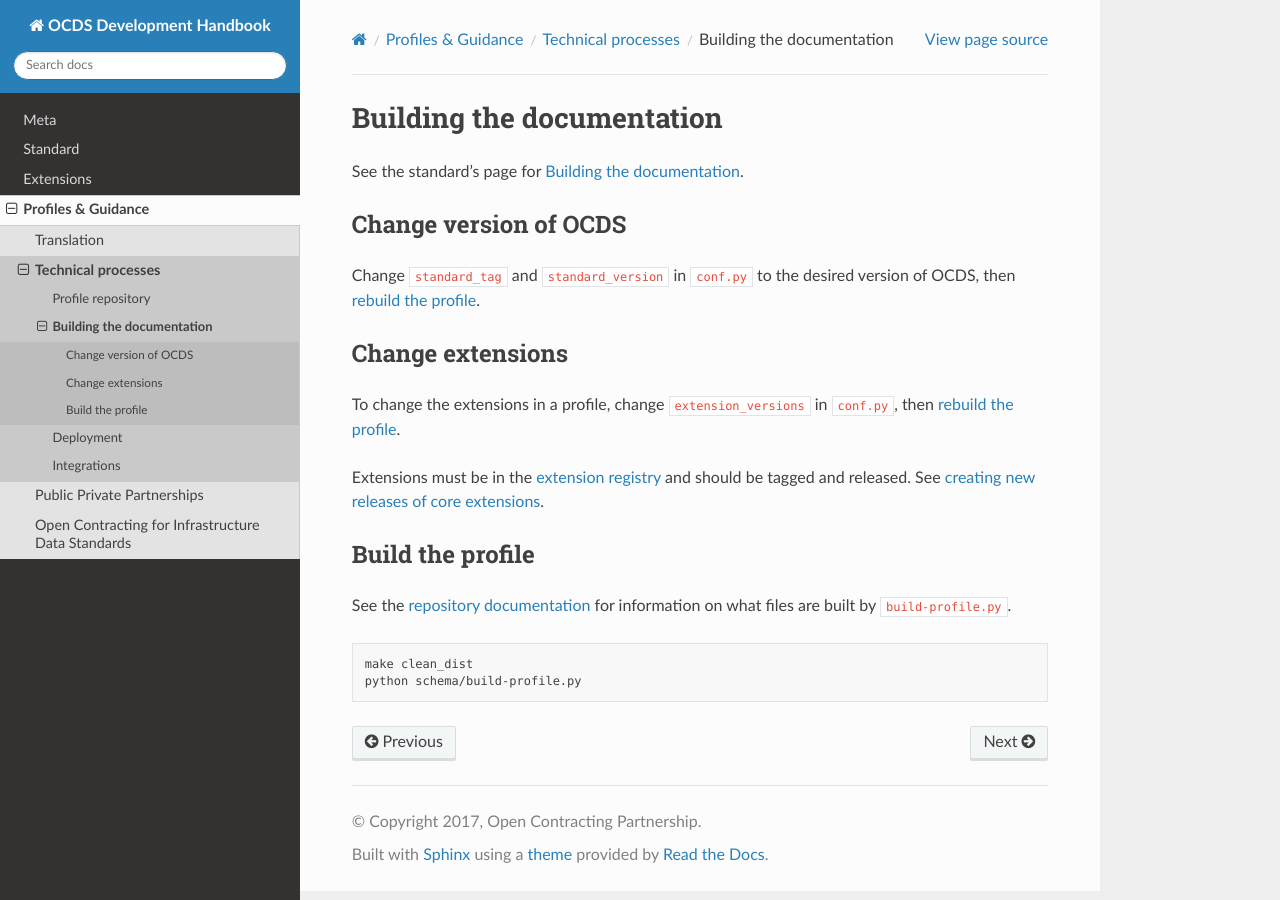
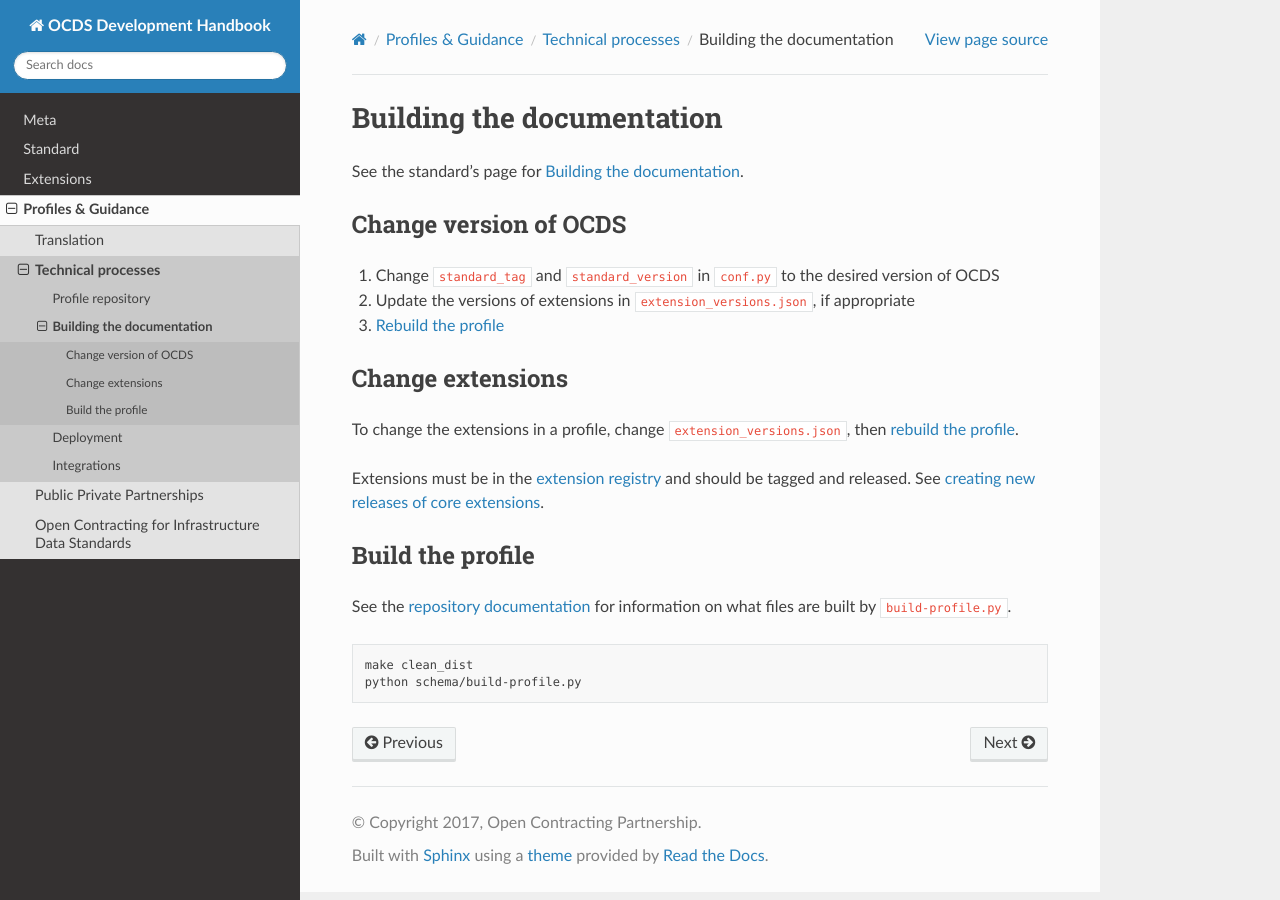
Before and after one commit to open-contracting/standard-development-handbook, a Sphinx documentation site: the page built from docs/profiles/technical/build.md, in a window 1280 px wide. Built offline with Sphinx 7.4.7 and the Read the Docs theme 2.0.0, drawn with Linux system fonts in a browser that asks for light colours.

Commit message:
profiles: Update some instructions

```diff
--- a/docs/profiles/technical/build.md
+++ b/docs/profiles/technical/build.md
@@ -4,11 +4,13 @@ See the standard's page for [Building the documentation](../../../standard/techn
 
 ## Change version of OCDS
 
-Change `standard_tag` and `standard_version` in `conf.py` to the desired version of OCDS, then [rebuild the profile](#build-the-profile).
+1. Change `standard_tag` and `standard_version` in `conf.py` to the desired version of OCDS
+1. Update the versions of extensions in `extension_versions.json`, if appropriate
+1. [Rebuild the profile](#build-the-profile)
 
 ## Change extensions
 
-To change the extensions in a profile, change `extension_versions` in `conf.py`, then [rebuild the profile](#build-the-profile).
+To change the extensions in a profile, change `extension_versions.json`, then [rebuild the profile](#build-the-profile).
 
 Extensions must be in the [extension registry](https://github.com/open-contracting/extension_registry) and should be tagged and released. See [creating new releases of core extensions](../../standard/technical/deployment.html#create-new-versions-of-core-extensions).
 
```
Also changed, not shown: docs/profiles/ppp.md (+4 -1 lines).
